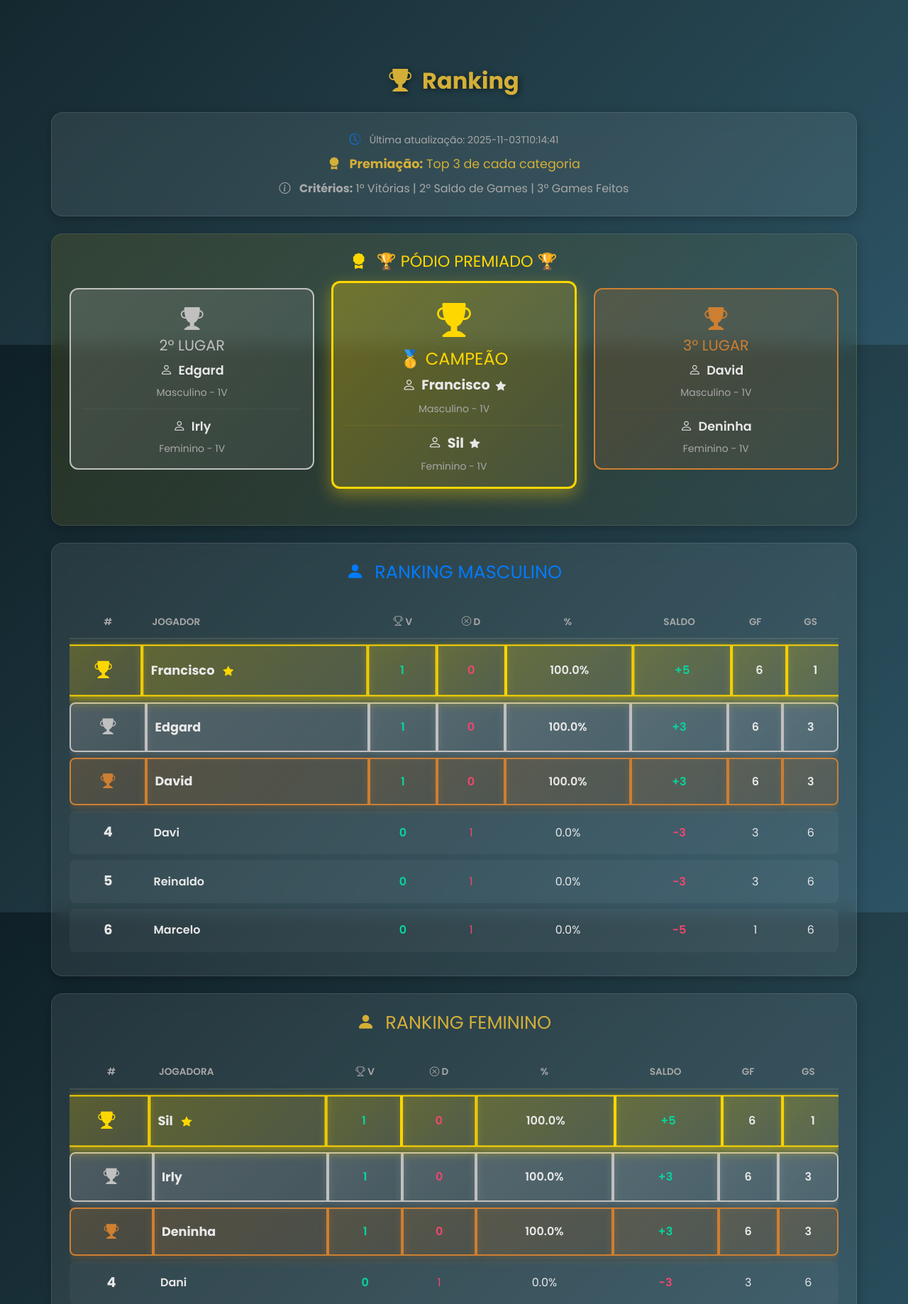
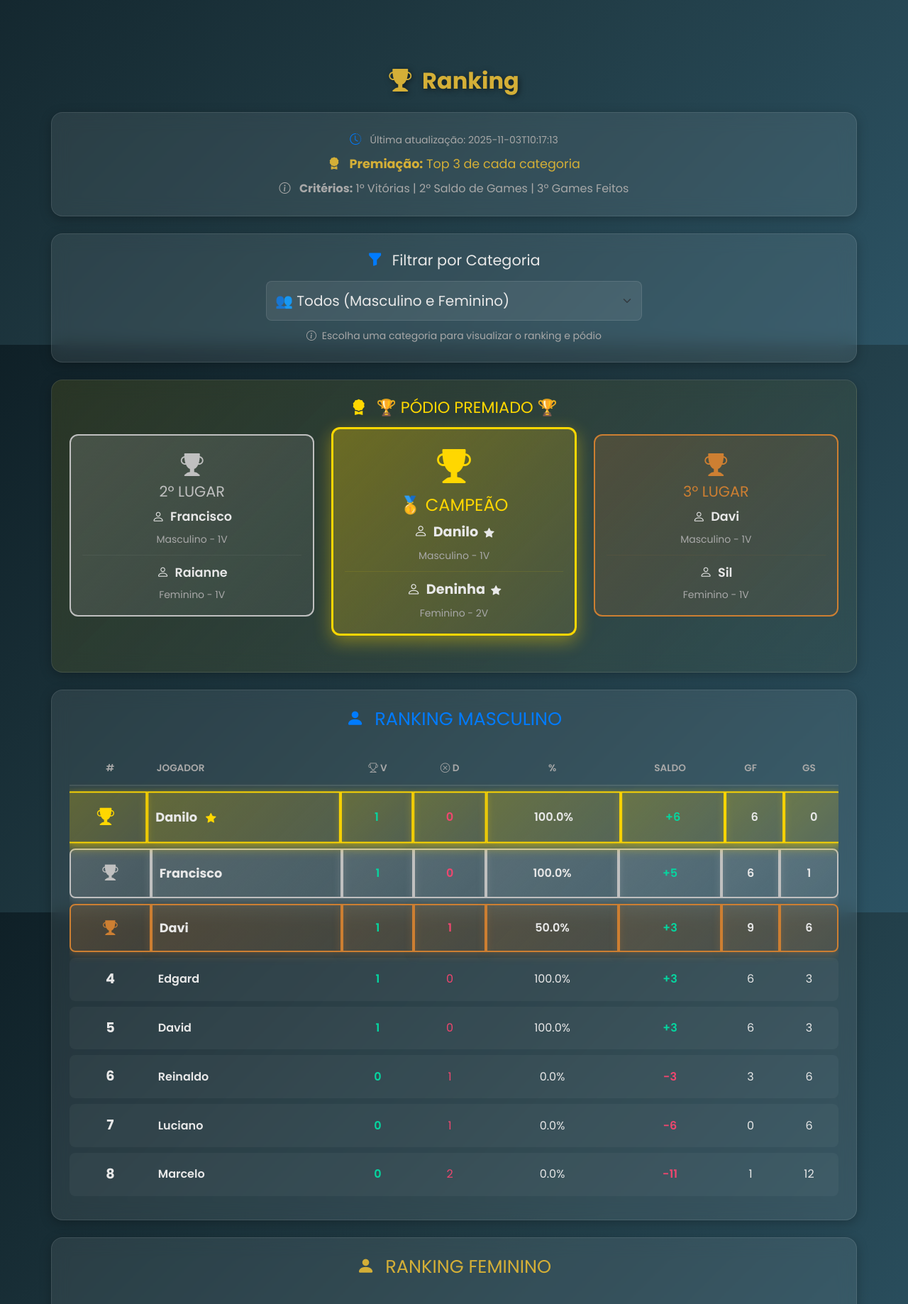
Before and after one commit to danilomedeiros100/bt-sorteio, a Flask app: page /ranking in a window 1280 px wide. Shown: the part 314-2152 px from the top of the page at 71% size. Run offline with Flask 3, Linux system fonts and the light colour scheme.

Commit message:
🎯 Filtro de Categoria no Ranking + Correção de Destaque
✨ Novo Filtro:
- Dropdown para filtrar: Todos / Masculino / Feminino
- Pódio se ajusta ao filtro selecionado
- Rankings mostram apenas categoria escolhida
- Experiência mais limpa e focada

🎨 Correção Visual:
- Destaque amarelo do jogador filtrado agora com melhor contraste
- Fundo translúcido + borda amarela + texto amarelo claro
- Muito mais legível no tema dark

🏆 Funcionalidades:
- Filtro persiste na sessão
- Pódio dinâmico por categoria
- Separadores ocultos quando filtrado
- Interface intuitiva com emojis

```diff
--- a/data/ranking.json
+++ b/data/ranking.json
@@ -1,6 +1,16 @@
 {
-  "ultima_atualizacao": "2025-11-03T10:14:41.083191",
+  "ultima_atualizacao": "2025-11-03T10:17:13.792014",
   "masculino": [
+    {
+      "nome": "Danilo",
+      "vitorias": 1,
+      "derrotas": 0,
+      "games_feitos": 6,
+      "games_sofridos": 0,
+      "jogos_realizados": 1,
+      "saldo_games": 6,
+      "percentual_vitorias": 100.0
+    },
     {
       "nome": "Francisco",
       "vitorias": 1,
@@ -10,6 +20,16 @@
       "jogos_realizados": 1,
       "saldo_games": 5,
       "percentual_vitorias": 100.0
+    },
+    {
+      "nome": "Davi",
+      "vitorias": 1,
+      "derrotas": 1,
+      "games_feitos": 9,
+      "games_sofridos": 6,
+      "jogos_realizados": 2,
+      "saldo_games": 3,
+      "percentual_vitorias": 50.0
     },
     {
       "nome": "Edgard",
@@ -32,16 +52,6 @@
       "percentual_vitorias": 100.0
     },
     {
-      "nome": "Davi",
-      "vitorias": 0,
-      "derrotas": 1,
-      "games_feitos": 3,
-      "games_sofridos": 6,
-      "jogos_realizados": 1,
-      "saldo_games": -3,
-      "percentual_vitorias": 0.0
-    },
-    {
       "nome": "Reinaldo",
       "vitorias": 0,
       "derrotas": 1,
@@ -52,17 +62,47 @@
       "percentual_vitorias": 0.0
     },
     {
+      "nome": "Luciano",
+      "vitorias": 0,
+      "derrotas": 1,
+      "games_feitos": 0,
+      "games_sofridos": 6,
+      "jogos_realizados": 1,
+      "saldo_games": -6,
+      "percentual_vitorias": 0.0
+    },
+    {
       "nome": "Marcelo",
       "vitorias": 0,
-      "derrotas": 1,
+      "derrotas": 2,
       "games_feitos": 1,
-      "games_sofridos": 6,
-      "jogos_realizados": 1,
-      "saldo_games": -5,
+      "games_sofridos": 12,
+      "jogos_realizados": 2,
+      "saldo_games": -11,
       "percentual_vitorias": 0.0
     }
   ],
   "feminino": [
+    {
+      "nome": "Deninha",
+      "vitorias": 2,
+      "derrotas": 0,
+      "games_feitos": 12,
+      "games_sofridos": 3,
+      "jogos_realizados": 2,
+      "saldo_games": 9,
+      "percentual_vitorias": 100.0
+    },
+    {
+      "nome": "Raianne",
+      "vitorias": 1,
+      "derrotas": 0,
+      "games_feitos": 6,
+      "games_sofridos": 0,
+      "jogos_realizados": 1,
+      "saldo_games": 6,
+      "percentual_vitorias": 100.0
+    },
     {
       "nome": "Sil",
       "vitorias": 1,
@@ -84,27 +124,7 @@
       "percentual_vitorias": 100.0
     },
     {
-      "nome": "Deninha",
-      "vitorias": 1,
-      "derrotas": 0,
-      "games_feitos": 6,
-      "games_sofridos": 3,
-      "jogos_realizados": 1,
-      "saldo_games": 3,
-      "percentual_vitorias": 100.0
-    },
-    {
       "nome": "Dani",
-      "vitorias": 0,
-      "derrotas": 1,
-      "games_feitos": 3,
-      "games_sofridos": 6,
-      "jogos_realizados": 1,
-      "saldo_games": -3,
-      "percentual_vitorias": 0.0
-    },
-    {
-      "nome": "Rita",
       "vitorias": 0,
       "derrotas": 1,
       "games_feitos": 3,
@@ -122,6 +142,26 @@
       "jogos_realizados": 1,
       "saldo_games": -5,
       "percentual_vitorias": 0.0
+    },
+    {
+      "nome": "Stephanie",
+      "vitorias": 0,
+      "derrotas": 1,
+      "games_feitos": 0,
+      "games_sofridos": 6,
+      "jogos_realizados": 1,
+      "saldo_games": -6,
+      "percentual_vitorias": 0.0
+    },
+    {
+      "nome": "Rita",
+      "vitorias": 0,
+      "derrotas": 2,
+      "games_feitos": 3,
+      "games_sofridos": 12,
+      "jogos_realizados": 2,
+      "saldo_games": -9,
+      "percentual_vitorias": 0.0
     }
   ]
 }
--- a/static/css/style.css
+++ b/static/css/style.css
@@ -539,9 +539,10 @@ body {
 .mb-3 { margin-bottom: 30px; }
 
 .highlight-player {
-  background: #ffd166;
-  color: #000;
+  background: rgba(255, 209, 102, 0.3);
+  color: #ffd166;
   padding: 2px 8px;
   border-radius: 4px;
   font-weight: 700;
+  border: 1px solid #ffd166;
 }
--- a/templates/ranking_individual.html
+++ b/templates/ranking_individual.html
@@ -40,9 +40,32 @@
   {% endif %}
 </div>
 
+<!-- Filtro de Categoria -->
+<div class="glass-card mb-4 slide-in" style="animation-delay: 0.05s;">
+  <h3 class="text-center mb-3" style="color: var(--color-text); font-size: 1.3rem;">
+    <i class="bi bi-funnel-fill me-2" style="color: var(--color-primary);"></i>
+    Filtrar por Categoria
+  </h3>
+  <div class="row justify-content-center">
+    <div class="col-md-6">
+      <select id="filtroCategoria" class="form-select form-select-lg">
+        <option value="todos">👥 Todos (Masculino e Feminino)</option>
+        <option value="masculino">👨 Apenas Masculino</option>
+        <option value="feminino">👩 Apenas Feminino</option>
+      </select>
+    </div>
+  </div>
+  <p class="text-center text-muted mt-2 mb-0">
+    <small>
+      <i class="bi bi-info-circle me-1"></i>
+      Escolha uma categoria para visualizar o ranking e pódio
+    </small>
+  </p>
+</div>
+
 <!-- Pódio de Destaque (apenas se houver resultados) -->
 {% if tem_resultados.value and ranking.masculino and ranking.masculino|length >= 3 %}
-<div class="glass-card mb-4 slide-in" style="animation-delay: 0.05s; background: linear-gradient(135deg, rgba(255, 215, 0, 0.1), rgba(212, 175, 55, 0.05));">
+<div class="glass-card mb-4 slide-in podio-container" style="animation-delay: 0.05s; background: linear-gradient(135deg, rgba(255, 215, 0, 0.1), rgba(212, 175, 55, 0.05));">
   <h3 class="text-center mb-4" style="color: #FFD700; font-size: 1.4rem;">
     <i class="bi bi-award-fill me-2"></i>
     🏆 PÓDIO PREMIADO 🏆
@@ -55,17 +78,17 @@
         <i class="bi bi-trophy-fill mb-2" style="color: #C0C0C0; font-size: 2rem;"></i>
         <h4 style="color: #C0C0C0; font-size: 1.3rem; margin-bottom: 8px;">2º LUGAR</h4>
         {% if ranking.masculino|length >= 2 %}
-          <p class="mb-1" style="font-size: 1.1rem; font-weight: 600;">
+          <p class="mb-1 podio-masculino" style="font-size: 1.1rem; font-weight: 600;">
             <i class="bi bi-person me-1"></i> {{ ranking.masculino[1].nome }}
           </p>
-          <small class="text-muted">Masculino - {{ ranking.masculino[1].vitorias }}V</small>
+          <small class="text-muted podio-masculino">Masculino - {{ ranking.masculino[1].vitorias }}V</small>
         {% endif %}
-        <hr style="border-color: rgba(192, 192, 192, 0.3); margin: 10px 0;">
+        <hr class="podio-separator" style="border-color: rgba(192, 192, 192, 0.3); margin: 10px 0;">
         {% if ranking.feminino|length >= 2 %}
-          <p class="mb-1 mt-2" style="font-size: 1.1rem; font-weight: 600;">
+          <p class="mb-1 mt-2 podio-feminino" style="font-size: 1.1rem; font-weight: 600;">
             <i class="bi bi-person me-1"></i> {{ ranking.feminino[1].nome }}
           </p>
-          <small class="text-muted">Feminino - {{ ranking.feminino[1].vitorias }}V</small>
+          <small class="text-muted podio-feminino">Feminino - {{ ranking.feminino[1].vitorias }}V</small>
         {% endif %}
       </div>
     </div>
@@ -76,19 +99,19 @@
         <i class="bi bi-trophy-fill mb-2" style="color: #FFD700; font-size: 3rem;"></i>
         <h4 style="color: #FFD700; font-size: 1.5rem; margin-bottom: 8px;">🥇 CAMPEÃO</h4>
         {% if ranking.masculino|length >= 1 %}
-          <p class="mb-1" style="font-size: 1.2rem; font-weight: 700;">
+          <p class="mb-1 podio-masculino" style="font-size: 1.2rem; font-weight: 700;">
             <i class="bi bi-person me-1"></i> {{ ranking.masculino[0].nome }}
             <i class="bi bi-star-fill ms-1" style="font-size: 0.9rem;"></i>
           </p>
-          <small class="text-muted">Masculino - {{ ranking.masculino[0].vitorias }}V</small>
+          <small class="text-muted podio-masculino">Masculino - {{ ranking.masculino[0].vitorias }}V</small>
         {% endif %}
-        <hr style="border-color: rgba(255, 215, 0, 0.4); margin: 10px 0;">
+        <hr class="podio-separator" style="border-color: rgba(255, 215, 0, 0.4); margin: 10px 0;">
         {% if ranking.feminino|length >= 1 %}
-          <p class="mb-1 mt-2" style="font-size: 1.2rem; font-weight: 700;">
+          <p class="mb-1 mt-2 podio-feminino" style="font-size: 1.2rem; font-weight: 700;">
             <i class="bi bi-person me-1"></i> {{ ranking.feminino[0].nome }}
             <i class="bi bi-star-fill ms-1" style="font-size: 0.9rem;"></i>
           </p>
-          <small class="text-muted">Feminino - {{ ranking.feminino[0].vitorias }}V</small>
+          <small class="text-muted podio-feminino">Feminino - {{ ranking.feminino[0].vitorias }}V</small>
         {% endif %}
       </div>
     </div>
@@ -99,17 +122,17 @@
         <i class="bi bi-trophy-fill mb-2" style="color: #CD7F32; font-size: 2rem;"></i>
         <h4 style="color: #CD7F32; font-size: 1.3rem; margin-bottom: 8px;">3º LUGAR</h4>
         {% if ranking.masculino|length >= 3 %}
-          <p class="mb-1" style="font-size: 1.1rem; font-weight: 600;">
+          <p class="mb-1 podio-masculino" style="font-size: 1.1rem; font-weight: 600;">
             <i class="bi bi-person me-1"></i> {{ ranking.masculino[2].nome }}
           </p>
-          <small class="text-muted">Masculino - {{ ranking.masculino[2].vitorias }}V</small>
+          <small class="text-muted podio-masculino">Masculino - {{ ranking.masculino[2].vitorias }}V</small>
         {% endif %}
-        <hr style="border-color: rgba(205, 127, 50, 0.3); margin: 10px 0;">
+        <hr class="podio-separator" style="border-color: rgba(205, 127, 50, 0.3); margin: 10px 0;">
         {% if ranking.feminino|length >= 3 %}
-          <p class="mb-1 mt-2" style="font-size: 1.1rem; font-weight: 600;">
+          <p class="mb-1 mt-2 podio-feminino" style="font-size: 1.1rem; font-weight: 600;">
             <i class="bi bi-person me-1"></i> {{ ranking.feminino[2].nome }}
           </p>
-          <small class="text-muted">Feminino - {{ ranking.feminino[2].vitorias }}V</small>
+          <small class="text-muted podio-feminino">Feminino - {{ ranking.feminino[2].vitorias }}V</small>
         {% endif %}
       </div>
     </div>
@@ -118,7 +141,7 @@
 {% endif %}
 
 <!-- MASCULINO -->
-<div class="glass-card mb-4 slide-in" style="animation-delay: 0.1s;">
+<div class="glass-card mb-4 slide-in ranking-masculino" style="animation-delay: 0.1s;">
   <h2 class="text-center mb-4" style="color: var(--color-primary); font-size: 1.6rem;">
     <i class="bi bi-person-fill me-2"></i>
     RANKING MASCULINO
@@ -181,7 +204,7 @@
 </div>
 
 <!-- FEMININO -->
-<div class="glass-card mb-4 slide-in" style="animation-delay: 0.2s;">
+<div class="glass-card mb-4 slide-in ranking-feminino" style="animation-delay: 0.2s;">
   <h2 class="text-center mb-4" style="color: var(--color-accent); font-size: 1.6rem;">
     <i class="bi bi-person-fill me-2"></i>
     RANKING FEMININO
@@ -271,6 +294,48 @@
 
 {% block scripts %}
 <script>
+// Filtro de categoria
+document.addEventListener('DOMContentLoaded', function() {
+  const filtroCategoria = document.getElementById('filtroCategoria');
+
+  if (filtroCategoria) {
+    filtroCategoria.addEventListener('change', function() {
+      const categoria = this.value;
+
+      const rankingMasculino = document.querySelector('.ranking-masculino');
+      const rankingFeminino = document.querySelector('.ranking-feminino');
+      const podioMasculino = document.querySelectorAll('.podio-masculino');
+      const podioFeminino = document.querySelectorAll('.podio-feminino');
+      const podioSeparators = document.querySelectorAll('.podio-separator');
+
+      if (categoria === 'todos') {
+        // Mostrar tudo
+        if (rankingMasculino) rankingMasculino.style.display = '';
+        if (rankingFeminino) rankingFeminino.style.display = '';
+        podioMasculino.forEach(el => el.style.display = '');
+        podioFeminino.forEach(el => el.style.display = '');
+        podioSeparators.forEach(el => el.style.display = '');
+
+      } else if (categoria === 'masculino') {
+        // Mostrar apenas masculino
+        if (rankingMasculino) rankingMasculino.style.display = '';
+        if (rankingFeminino) rankingFeminino.style.display = 'none';
+        podioMasculino.forEach(el => el.style.display = '');
+        podioFeminino.forEach(el => el.style.display = 'none');
+        podioSeparators.forEach(el => el.style.display = 'none');
+
+      } else if (categoria === 'feminino') {
+        // Mostrar apenas feminino
+        if (rankingMasculino) rankingMasculino.style.display = 'none';
+        if (rankingFeminino) rankingFeminino.style.display = '';
+        podioMasculino.forEach(el => el.style.display = 'none');
+        podioFeminino.forEach(el => el.style.display = '');
+        podioSeparators.forEach(el => el.style.display = 'none');
+      }
+    });
+  }
+});
+
 // Auto-atualizar a cada 30 segundos
 setInterval(() => {
   fetch('/ranking')
```
Also changed, not shown: data/rodadas.json (+4 -4 lines).
